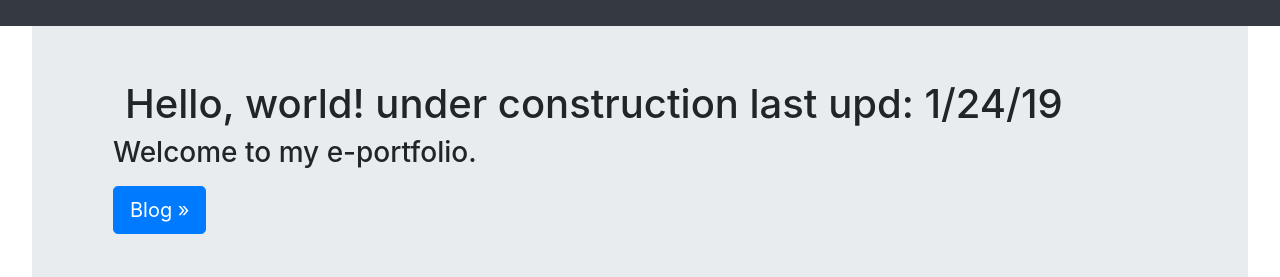
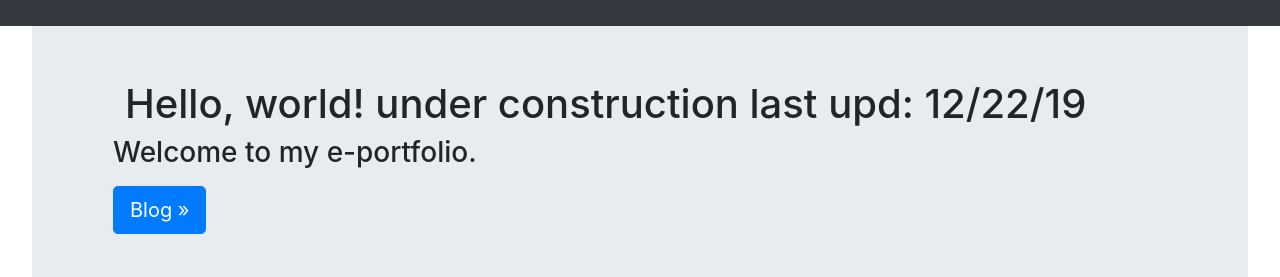
Before and after one commit to aaronsens/aaronsens.github.io, a Jekyll site: the page index.html, which Jekyll copies as it is, in a window 1280 px wide. Shown: the top 277 px of the page. Built offline with Jekyll 4.4.1, drawn with Linux system fonts in a browser that asks for light colours; nearby versions of some CDN libraries.

Commit message:
Update index.html

```diff
--- a/index.html
+++ b/index.html
@@ -32,7 +32,7 @@
       <div class="jumbotron">
 
         <div class="container">
-          <h1 <font size ="15">Hello, world! under construction last upd: 1/24/19</font></h1>
+          <h1 <font size ="15">Hello, world! under construction last upd: 12/22/19</font></h1>
           <h3>Welcome to my e-portfolio.</p>
           <h3><a class="btn btn-primary btn-lg" href="blog" role="button">Blog &raquo;</a></h3>
 		</div>
```
